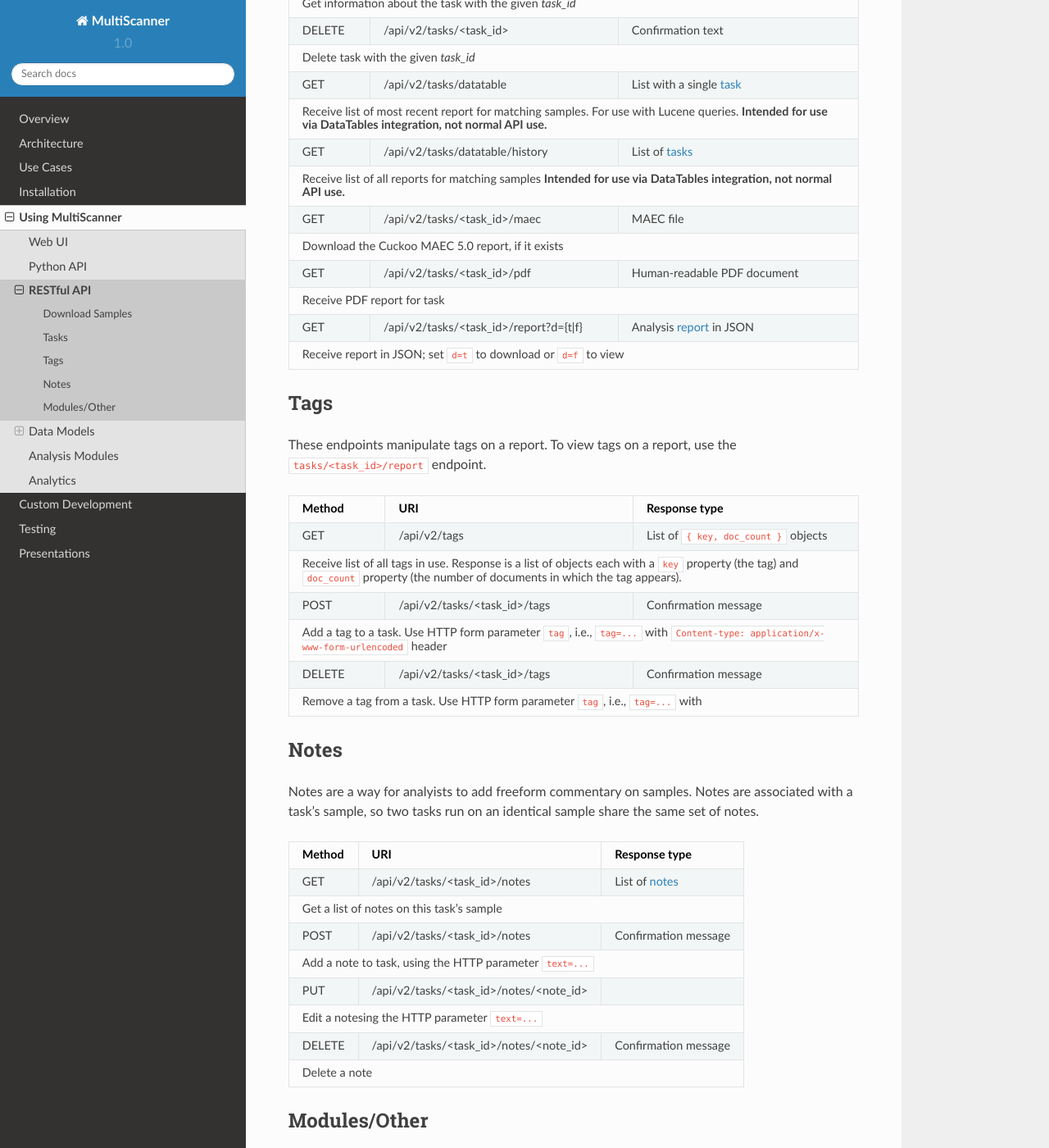
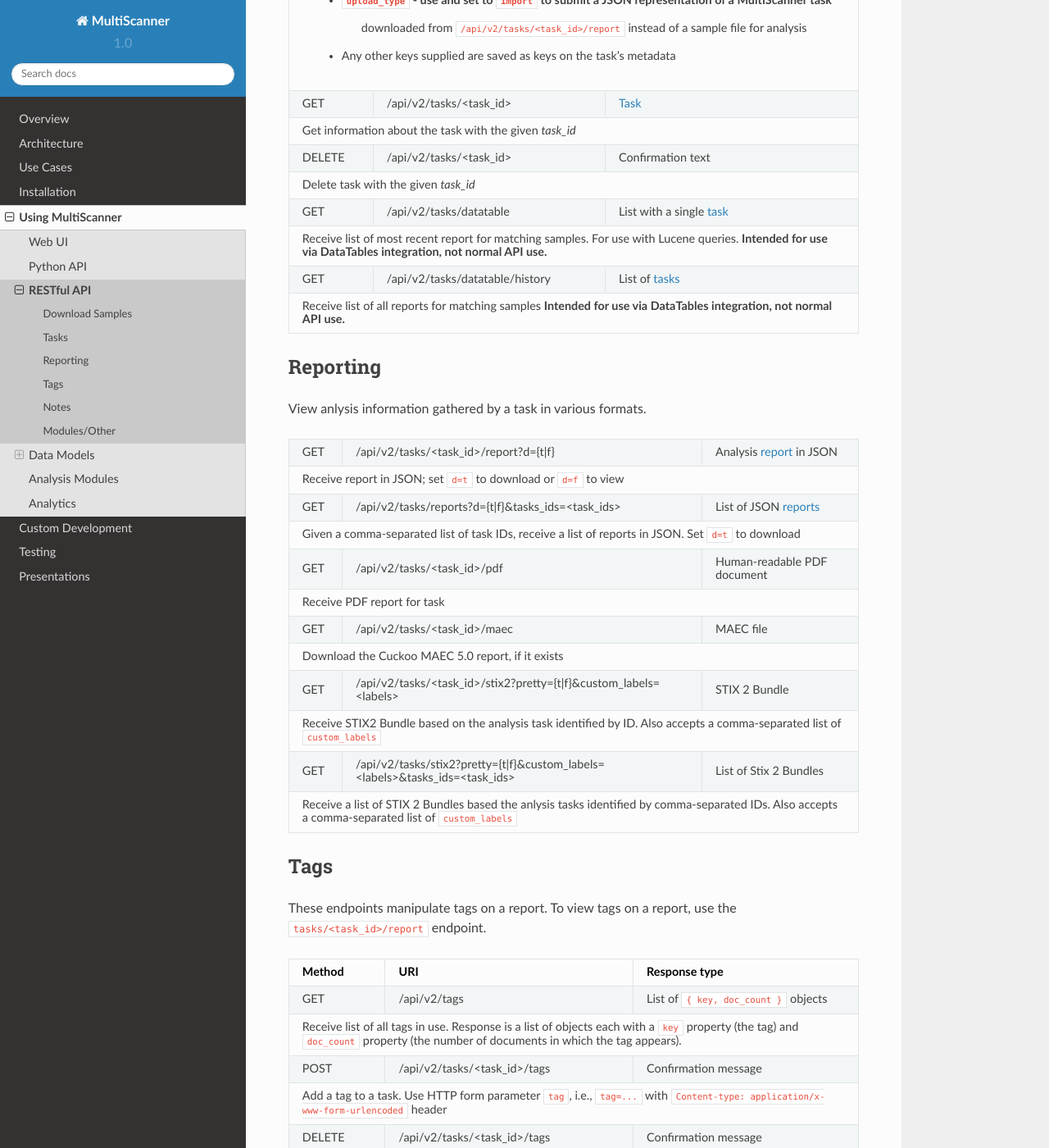
Before and after one commit to mitre/multiscanner, a Sphinx documentation site: the page built from docs/use/rest-api.rst, in a window 1280 px wide and 1400 px high, scrolled down 1274 px. Shown: the whole window at 82% size. Built offline with Sphinx 7.4.7 and the Read the Docs theme 2.0.0, drawn with Linux system fonts in a browser that asks for light colours; some of the changed text lies outside the part shown.

Commit message:
Added new API endpoints to documentation

```diff
--- a/docs/use/rest-api.rst
+++ b/docs/use/rest-api.rst
@@ -3,7 +3,9 @@
 
 The MultiScanner RESTful API is provided by a Flask app that supports accessing submitted samples, and information about tasks, reports, and modules.
 
-The API endpoints all have Cross Origin Resource Sharing (CORS) enabled. By default it will allow requests from any port on localhost. Change this setting by modifying the ``cors`` setting in the ``api`` section of the api config file.
+Most endpoints prodive a JSON response. The only exceptions are those endpoints that provide downloadable files and documents (e.g., submitted samples, STIX documents, PDFs).
+
+The API endpoints all have Cross Origin Resource Sharing (CORS) enabled. By default it will allow requests from any port on localhost. Change this setting by modifying the ``cors`` setting in the ``api`` section of the API config file.
 
 Download Samples
 ----------------
@@ -22,12 +24,18 @@
 +--------+-----------------------------------------------------+------------------------------------------+
 | Download sample associated with the given `task_id`. Download defaults to password protected zip; use   |
 | `raw=t` to download a raw binary instead.                                                               |
-+--------+------------------------------------------------------------------------------------------------+
++--------+-----------------------------------------------------+------------------------------------------+
+| GET    | /api/v2/tasks/files?tasks_ids=<task_ids>            | Zip file download                        |
++--------+-----------------------------------------------------+------------------------------------------+
+| Given a comma-separated list of task IDs, receive a protected zip with multiple samples. The password   |
+| of the zip archive is ``infected``.                                                                     |
++---------------------------------------------------------------------------------------------------------+
+
 
 Tasks
 -----
 
-View, submit, and search analysis tasks and their resulting reports.
+View, submit, and search analysis tasks.
 
 +--------+-----------------------------------------------------+------------------------------------------+
 | Method | URI                                                 | Response type                            |
@@ -71,19 +79,39 @@
 +--------+-----------------------------------------------------+------------------------------------------+
 | Receive list of all reports for matching samples                                                        |
 | **Intended for use via DataTables integration, not normal API use.**                                    |
-+--------+-----------------------------------------------------+------------------------------------------+
-| GET    | /api/v2/tasks/<task_id>/maec                        | MAEC file                                |
-+--------+-----------------------------------------------------+------------------------------------------+
-| Download the Cuckoo MAEC 5.0 report, if it exists                                                       |
-+--------+-----------------------------------------------------+------------------------------------------+
-| GET    | /api/v2/tasks/<task_id>/pdf                         | Human-readable PDF document              |
-+--------+-----------------------------------------------------+------------------------------------------+
-| Receive PDF report for task                                                                             |
-+--------+-----------------------------------------------------+------------------------------------------+
-| GET    | /api/v2/tasks/<task_id>/report?d={t|f}              | Analysis `report`_ in JSON               |
-+--------+-----------------------------------------------------+------------------------------------------+
-| Receive report in JSON; set ``d=t`` to download or ``d=f`` to view                                      |
-+--------+-----------------------------------------------------+------------------------------------------+
++---------------------------------------------------------------------------------------------------------+
+
+Reporting
+---------
+
+View anlysis information gathered by a task in various formats.
+
++--------+------------------------------------------------------------------------------+-----------------------------------+
+| GET    | /api/v2/tasks/<task_id>/report?d={t|f}                                       | Analysis `report`_ in JSON        |
++--------+------------------------------------------------------------------------------+-----------------------------------+
+| Receive report in JSON; set ``d=t`` to download or ``d=f`` to view                                                        |
++--------+------------------------------------------------------------------------------+-----------------------------------+
+| GET    | /api/v2/tasks/reports?d={t|f}&tasks_ids=<task_ids>                           | List of JSON `reports <#report>`_ |
++--------+------------------------------------------------------------------------------+-----------------------------------+
+| Given a comma-separated list of task IDs, receive a list of reports in JSON. Set ``d=t`` to download                      |
++--------+------------------------------------------------------------------------------+-----------------------------------+
+| GET    | /api/v2/tasks/<task_id>/pdf                                                  | Human-readable PDF document       |
++--------+------------------------------------------------------------------------------+-----------------------------------+
+| Receive PDF report for task                                                                                               |
++--------+------------------------------------------------------------------------------+-----------------------------------+
+| GET    | /api/v2/tasks/<task_id>/maec                                                 | MAEC file                         |
++--------+------------------------------------------------------------------------------+-----------------------------------+
+| Download the Cuckoo MAEC 5.0 report, if it exists                                                                         |
++--------+-----------------------------------------------------+------------------------+-----------------------------------+
+| GET    | /api/v2/tasks/<task_id>/stix2?pretty={t|f}&custom_labels=<labels>            | STIX 2 Bundle                     |
++--------+-----------------------------------------------------+------------------------+-----------------------------------+
+| Receive STIX2 Bundle based on the analysis task identified by ID. Also accepts a comma-separated list of ``custom_labels``|
++--------+------------------------------------------------------------------------------+-----------------------------------+
+| GET    | /api/v2/tasks/stix2?pretty={t|f}&custom_labels=<labels>&tasks_ids=<task_ids> | List of Stix 2 Bundles            |
++--------+------------------------------------------------------------------------------+-----------------------------------+
+| Receive a list of STIX 2 Bundles based the anlysis tasks identified by comma-separated IDs. Also accepts a                |
+| comma-separated list of ``custom_labels``                                                                                 |
++---------------------------------------------------------------------------------------------------------------------------+
 
 Tags
 ----
```
